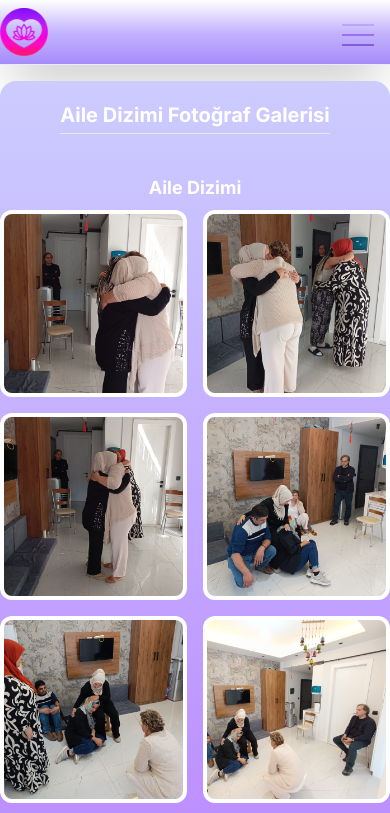
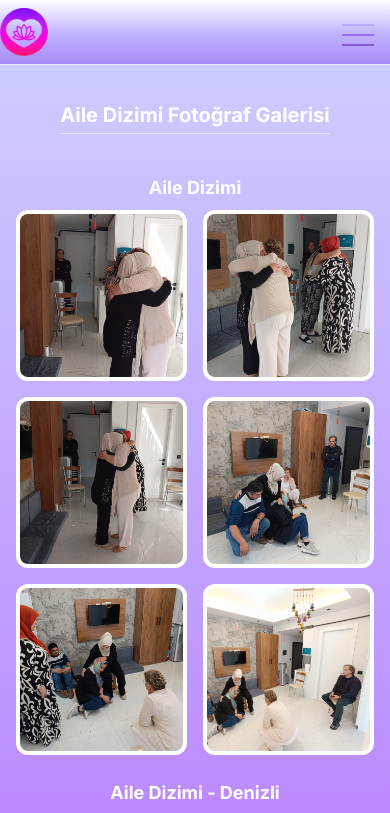
Before and after one commit to rcteenx/nrydanismanlik, a Next.js app: page /galeri in a window 390 px wide. Shown: the top 813 px of the page. Built offline with nearby package versions, Linux system fonts and the light colour scheme.

Commit message:
update photo gallery 5

```diff
--- a/components/templates/galeryContent.jsx
+++ b/components/templates/galeryContent.jsx
@@ -2,7 +2,7 @@ import { cva } from "class-variance-authority";
 import { cn } from "@/lib/utils";
 
 const titleStyles = cva(
-  "mx-auto md:p-8 max-w-2xl flex flex-col gap-4 text-center shadow-xl rounded-2xl ",
+  "mx-auto p-4 md:p-8 max-w-2xl flex flex-col gap-4 shadow-xl md:rounded-2xl text-center",
   {
     variants: {
       bgColor: {
@@ -27,7 +27,7 @@ export default function GalleryContent({
   ...props
 }) {
   return (
-    <section className="mx-auto container-p my-4">
+    <section className="mx-auto md:my-4">
       <div className={cn(titleStyles({ bgColor }))}>
         <h2 className="mx-auto inline-block py-1 border-coral-red border-b text-center">
           {h2Title}
--- a/components/templates/pageContent.jsx
+++ b/components/templates/pageContent.jsx
@@ -2,7 +2,7 @@ import { cva } from "class-variance-authority";
 import { cn } from "@/lib/utils";
 
 const titleStyles = cva(
-  "mx-auto p-4 md:p-12 max-w-2xl flex flex-col gap-4 text-left shadow-xl rounded-2xl ",
+  "mx-auto p-4 md:p-8 max-w-2xl flex flex-col gap-4 shadow-xl md:rounded-2xl text-left",
   {
     variants: {
       bgColor: {
@@ -22,7 +22,7 @@ const titleStyles = cva(
 
 export default function PageContent({ bgColor, h2Title, children, ...props }) {
   return (
-    <section className="mx-auto container-p my-4">
+    <section className="mx-auto md:my-4">
       <div className={cn(titleStyles({ bgColor }))}>
         <h2 className="mx-auto inline-block py-1 border-coral-red border-b text-center">
           {h2Title}
```
